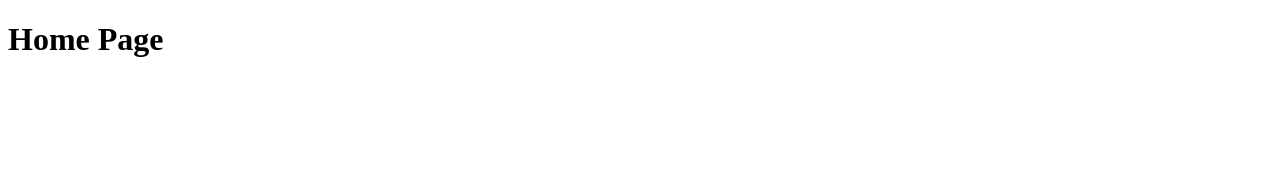
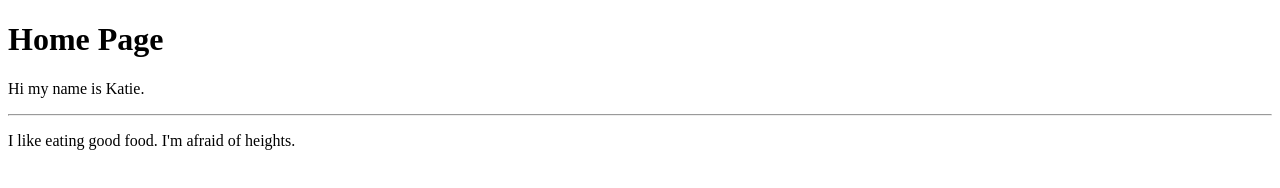
Before and after one commit to katiezzzzz/QA-Repository1, a plain HTML site: page index.html in a window 1280 px wide. Drawn offline with Linux system fonts and the light colour scheme.

Commit message:
added paragraphs about me

```diff
--- a/index.html
+++ b/index.html
@@ -10,5 +10,12 @@
 </head>
 <body>
     <h1>Home Page</h1>
+    <p>
+        Hi my name is Katie.
+    </p>
+    <hr>
+    <p>
+        I like eating good food. I'm afraid of heights.
+    </p>
 </body>
 </html>
```
